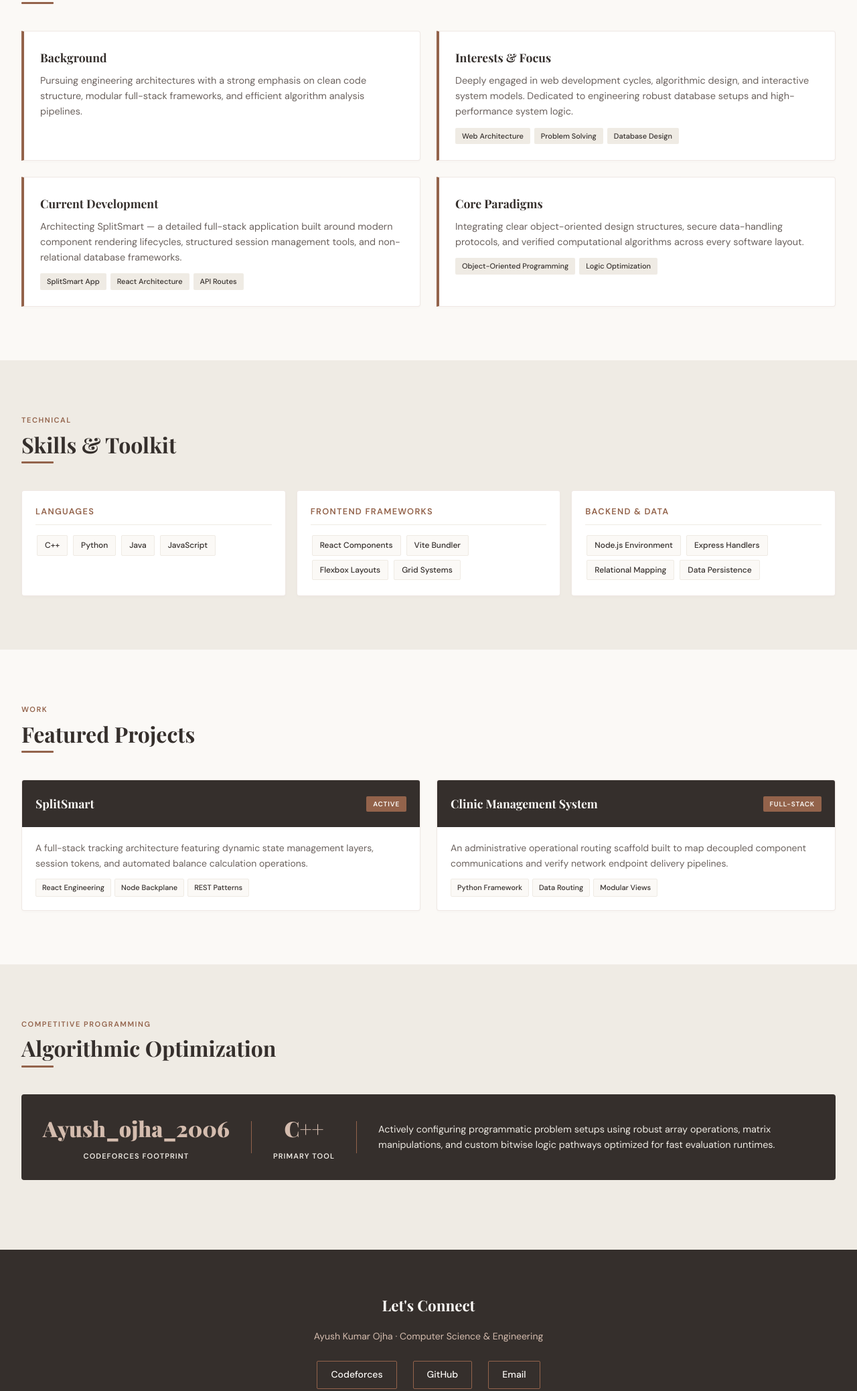
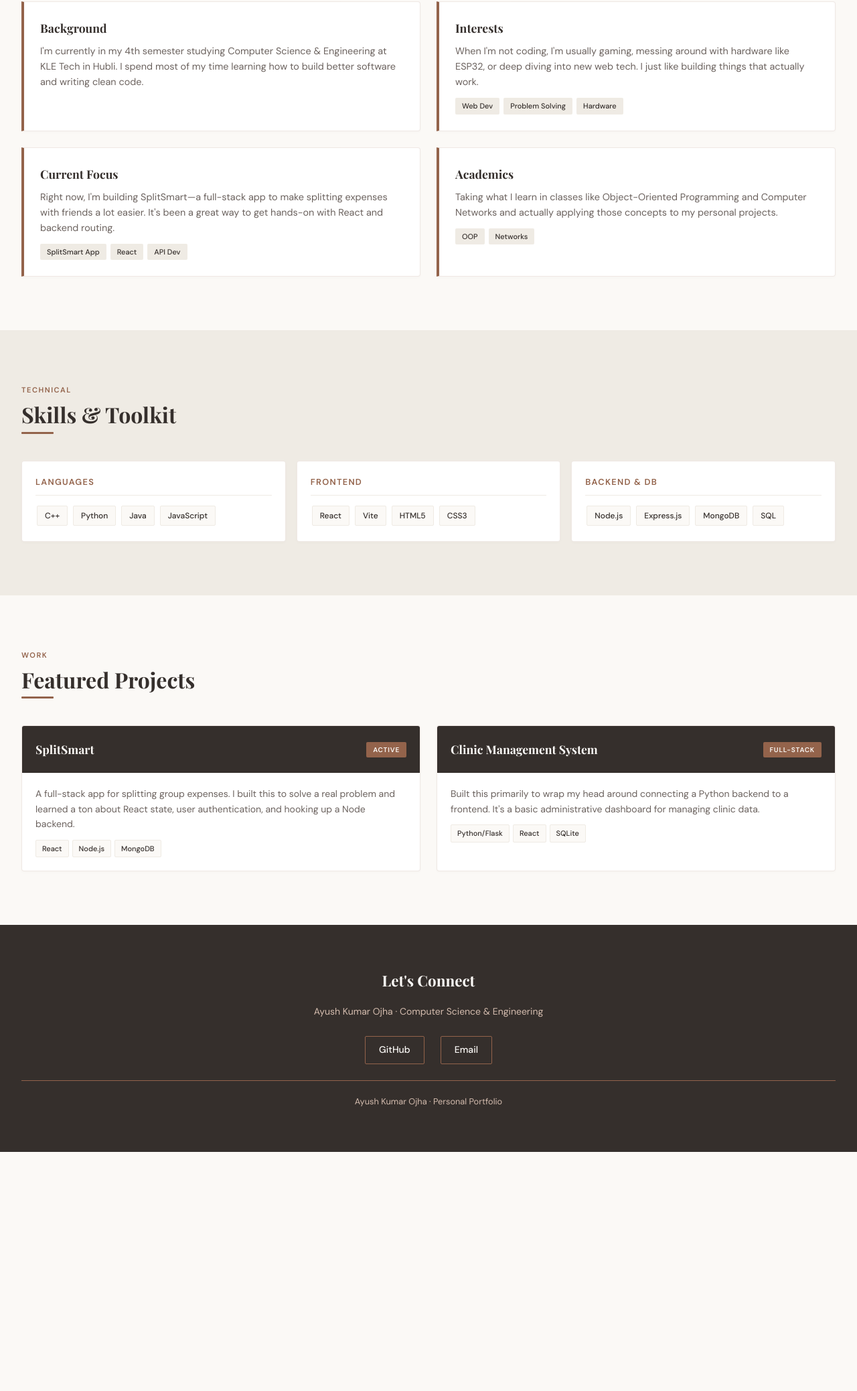
Before and after one commit to Ayush-Kumar-ojha11/temporay_repo, a plain HTML site: page se_wt/index.html in a window 1280 px wide. Shown: the part 646-2723 px from the top of the page at 67% size. After the commit the page ends 2366 px from the top, so only its background shows below. Drawn offline with nearby package versions, Linux system fonts and the light colour scheme.

Commit message:
Update index.html

```diff
--- a/se_wt/index.html
+++ b/se_wt/index.html
@@ -8,11 +8,10 @@
 <style>
 *,*::before,*::after{box-sizing:border-box;margin:0;padding:0}
 :root{
-  /* exact palette extracted from image_d4b01e.jpg */
-  --theme-dark: #352F2C;       /* Rich chocolate dark canvas */
-  --theme-cream: #FBF9F6;      /* Main soft background cream */
-  --theme-tan: #EFEBE4;        /* Darker structural contrast cream */
-  --theme-accent: #93634B;     /* Terracotta/brown title accent banners */
+  --theme-dark: #352F2C;
+  --theme-cream: #FBF9F6;
+  --theme-tan: #EFEBE4;
+  --theme-accent: #93634B;
   --theme-accent-light: #D4BCAE;
 
   --text-dark: #25201E;
@@ -85,20 +84,11 @@ nav{
 }
 .hero h1 span{color:var(--theme-accent-light)}
 .hero-sub{
-  font-size:1rem;font-weight:400;
+  font-size:1.05rem;font-weight:400;
   color:var(--theme-tan);
-  max-width:520px;
-  margin-bottom:2rem;
+  max-width:560px;
+  margin-bottom:1rem;
   line-height:1.6;
-}
-.hero-chips{display:flex;flex-wrap:wrap;gap:8px}
-.chip{
-  font-size:12px;font-weight:500;
-  padding:5px 14px;
-  background:rgba(255,255,255,0.05);
-  color:var(--theme-tan);
-  border:1px solid var(--theme-accent);
-  border-radius:2px;
 }
 
 /* ── SECTION WRAPPER ── */
@@ -229,29 +219,6 @@ nav{
   margin:3px 2px;
 }
 
-/* ── CP ── */
-.cp-banner{
-  background:var(--theme-dark);
-  border-radius:4px;
-  padding:1.5rem 2rem;
-  display:flex;align-items:center;gap:2rem;
-  margin-bottom:1.5rem;
-}
-.cp-stat{text-align:center}
-.cp-stat .val{
-  font-family:'Playfair Display',serif;
-  font-size:2rem;font-weight:900;
-  color:var(--theme-accent-light);
-  display:block;
-}
-.cp-stat .lbl{
-  font-size:11px;font-weight:600;
-  letter-spacing:.1em;text-transform:uppercase;
-  color:var(--theme-tan);
-}
-.cp-divider{width:1px;background:var(--theme-accent);height:48px}
-.cp-desc{color:var(--theme-tan);font-size:.9rem;flex:1;line-height:1.6}
-
 /* ── CONTACT / FOOTER ── */
 footer{
   background:var(--theme-dark);
@@ -285,8 +252,6 @@ footer p{color:var(--theme-tan);font-size:.875rem}
 }
 @media(max-width:640px){
   .about-grid,.projects-grid,.skills-grid{grid-template-columns:1fr}
-  .cp-banner{flex-direction:column;gap:1.25rem;text-align:center}
-  .cp-divider{display:none}
   .section{padding:3.5rem 1.25rem}
 }
 </style>
@@ -299,24 +264,16 @@ footer p{color:var(--theme-tan);font-size:.875rem}
     <a href="#about">About</a>
     <a href="#skills">Skills</a>
     <a href="#projects">Projects</a>
-    <a href="#cp">Competitive Programming</a>
     <a href="#contact">Contact</a>
   </div>
 </nav>
 
-<!-- HERO -->
 <section class="hero">
-  <div class="hero-tag">Computer Science & Engineering Student</div>
+  <div class="hero-tag">4th Semester CS Student</div>
   <h1>Ayush Kumar <span>Ojha</span></h1>
-  <p class="hero-sub">Passionate software builder focusing on modular application architectures, backend systems layout design, and programmatic logic optimization.</p>
-  <div class="hero-chips">
-    <span class="chip">Full-Stack React Engineering</span>
-    <span class="chip">C++ Algorithmic Systems</span>
-    <span class="chip">Database Systems Integration</span>
-  </div>
+  <p class="hero-sub">I'm a computer science student who loves building full-stack web apps, solving algorithmic problems, and figuring out how things work under the hood.</p>
 </section>
 
-<!-- ABOUT -->
 <div class="section-wrapper">
   <section class="section" id="about">
     <div class="section-label">Introduction</div>
@@ -325,39 +282,38 @@ footer p{color:var(--theme-tan);font-size:.875rem}
     <div class="about-grid">
       <div class="about-card">
         <h3>Background</h3>
-        <p>Pursuing engineering architectures with a strong emphasis on clean code structure, modular full-stack frameworks, and efficient algorithm analysis pipelines.</p>
+        <p>I'm currently in my 4th semester studying Computer Science & Engineering at KLE Tech in Hubli. I spend most of my time learning how to build better software and writing clean code.</p>
       </div>
       <div class="about-card">
-        <h3>Interests & Focus</h3>
-        <p>Deeply engaged in web development cycles, algorithmic design, and interactive system models. Dedicated to engineering robust database setups and high-performance system logic.</p>
+        <h3>Interests</h3>
+        <p>When I'm not coding, I'm usually gaming, messing around with hardware like ESP32, or deep diving into new web tech. I just like building things that actually work.</p>
         <div class="tag-row">
-          <span class="tag">Web Architecture</span>
+          <span class="tag">Web Dev</span>
           <span class="tag">Problem Solving</span>
-          <span class="tag">Database Design</span>
+          <span class="tag">Hardware</span>
         </div>
       </div>
       <div class="about-card">
-        <h3>Current Development</h3>
-        <p>Architecting SplitSmart — a detailed full-stack application built around modern component rendering lifecycles, structured session management tools, and non-relational database frameworks.</p>
+        <h3>Current Focus</h3>
+        <p>Right now, I'm building SplitSmart—a full-stack app to make splitting expenses with friends a lot easier. It's been a great way to get hands-on with React and backend routing.</p>
         <div class="tag-row">
           <span class="tag">SplitSmart App</span>
-          <span class="tag">React Architecture</span>
-          <span class="tag">API Routes</span>
+          <span class="tag">React</span>
+          <span class="tag">API Dev</span>
         </div>
       </div>
       <div class="about-card">
-        <h3>Core Paradigms</h3>
-        <p>Integrating clear object-oriented design structures, secure data-handling protocols, and verified computational algorithms across every software layout.</p>
+        <h3>Academics</h3>
+        <p>Taking what I learn in classes like Object-Oriented Programming and Computer Networks and actually applying those concepts to my personal projects.</p>
         <div class="tag-row">
-          <span class="tag">Object-Oriented Programming</span>
-          <span class="tag">Logic Optimization</span>
+          <span class="tag">OOP</span>
+          <span class="tag">Networks</span>
         </div>
       </div>
     </div>
   </section>
 </div>
 
-<!-- SKILLS -->
 <div class="section-bg-alt">
   <section class="section" id="skills">
     <div class="section-label">Technical</div>
@@ -372,24 +328,23 @@ footer p{color:var(--theme-tan);font-size:.875rem}
         <span class="skill-pill">JavaScript</span>
       </div>
       <div class="skill-group">
-        <h3>Frontend Frameworks</h3>
-        <span class="skill-pill">React Components</span>
-        <span class="skill-pill">Vite Bundler</span>
-        <span class="skill-pill">Flexbox Layouts</span>
-        <span class="skill-pill">Grid Systems</span>
+        <h3>Frontend</h3>
+        <span class="skill-pill">React</span>
+        <span class="skill-pill">Vite</span>
+        <span class="skill-pill">HTML5</span>
+        <span class="skill-pill">CSS3</span>
       </div>
       <div class="skill-group">
-        <h3>Backend & Data</h3>
-        <span class="skill-pill">Node.js Environment</span>
-        <span class="skill-pill">Express Handlers</span>
-        <span class="skill-pill">Relational Mapping</span>
-        <span class="skill-pill">Data Persistence</span>
+        <h3>Backend & DB</h3>
+        <span class="skill-pill">Node.js</span>
+        <span class="skill-pill">Express.js</span>
+        <span class="skill-pill">MongoDB</span>
+        <span class="skill-pill">SQL</span>
       </div>
     </div>
   </section>
 </div>
 
-<!-- PROJECTS -->
 <div class="section-wrapper">
   <section class="section" id="projects">
     <div class="section-label">Work</div>
@@ -403,11 +358,11 @@ footer p{color:var(--theme-tan);font-size:.875rem}
           <span class="project-badge">Active</span>
         </div>
         <div class="project-body">
-          <p>A full-stack tracking architecture featuring dynamic state management layers, session tokens, and automated balance calculation operations.</p>
+          <p>A full-stack app for splitting group expenses. I built this to solve a real problem and learned a ton about React state, user authentication, and hooking up a Node backend.</p>
           <div class="project-stack">
-            <span class="stack-tag">React Engineering</span>
-            <span class="stack-tag">Node Backplane</span>
-            <span class="stack-tag">REST Patterns</span>
+            <span class="stack-tag">React</span>
+            <span class="stack-tag">Node.js</span>
+            <span class="stack-tag">MongoDB</span>
           </div>
         </div>
       </div>
@@ -418,11 +373,11 @@ footer p{color:var(--theme-tan);font-size:.875rem}
           <span class="project-badge">Full-Stack</span>
         </div>
         <div class="project-body">
-          <p>An administrative operational routing scaffold built to map decoupled component communications and verify network endpoint delivery pipelines.</p>
+          <p>Built this primarily to wrap my head around connecting a Python backend to a frontend. It's a basic administrative dashboard for managing clinic data.</p>
           <div class="project-stack">
-            <span class="stack-tag">Python Framework</span>
-            <span class="stack-tag">Data Routing</span>
-            <span class="stack-tag">Modular Views</span>
+            <span class="stack-tag">Python/Flask</span>
+            <span class="stack-tag">React</span>
+            <span class="stack-tag">SQLite</span>
           </div>
         </div>
       </div>
@@ -431,33 +386,15 @@ footer p{color:var(--theme-tan);font-size:.875rem}
   </section>
 </div>
 
-<!-- COMPETITIVE PROGRAMMING -->
-<div class="section-bg-alt">
-  <section class="section" id="cp">
-    <div class="section-label">Competitive Programming</div>
-    <div class="section-title">Algorithmic Optimization</div>
-    <div class="section-divider"></div>
-    <div class="cp-banner">
-      <div class="cp-stat"><span class="val">Ayush_ojha_2006</span><span class="lbl">Codeforces Footprint</span></div>
-      <div class="cp-divider"></div>
-      <div class="cp-stat"><span class="val">C++</span><span class="lbl">Primary Tool</span></div>
-      <div class="cp-divider"></div>
-      <p class="cp-desc">Actively configuring programmatic problem setups using robust array operations, matrix manipulations, and custom bitwise logic pathways optimized for fast evaluation runtimes.</p>
-    </div>
-  </section>
-</div>
-
-<!-- FOOTER / CONTACT -->
 <footer id="contact">
   <p style="font-family:'Playfair Display',serif;font-size:1.4rem;font-weight:700;color:var(--text-light);margin-bottom:1rem">Let's Connect</p>
   <p style="margin-bottom:1.5rem; color: var(--theme-accent-light)">Ayush Kumar Ojha · Computer Science & Engineering</p>
   <div class="contact-links">
-    <a class="contact-link" href="https://codeforces.com/profile/Ayush_ojha_2006" target="_blank">Codeforces</a>
     <a class="contact-link" href="https://github.com/Ayush-Kumar-ojha11" target="_blank">GitHub</a>
     <a class="contact-link" href="mailto:01fe24bcs211@kletech.ac.in">Email</a>
   </div>
   <div class="footer-bottom">
-    <span>Ayush Kumar Ojha · Personal Engineering Portfolio</span>
+    <span>Ayush Kumar Ojha · Personal Portfolio</span>
   </div>
 </footer>
 
```
